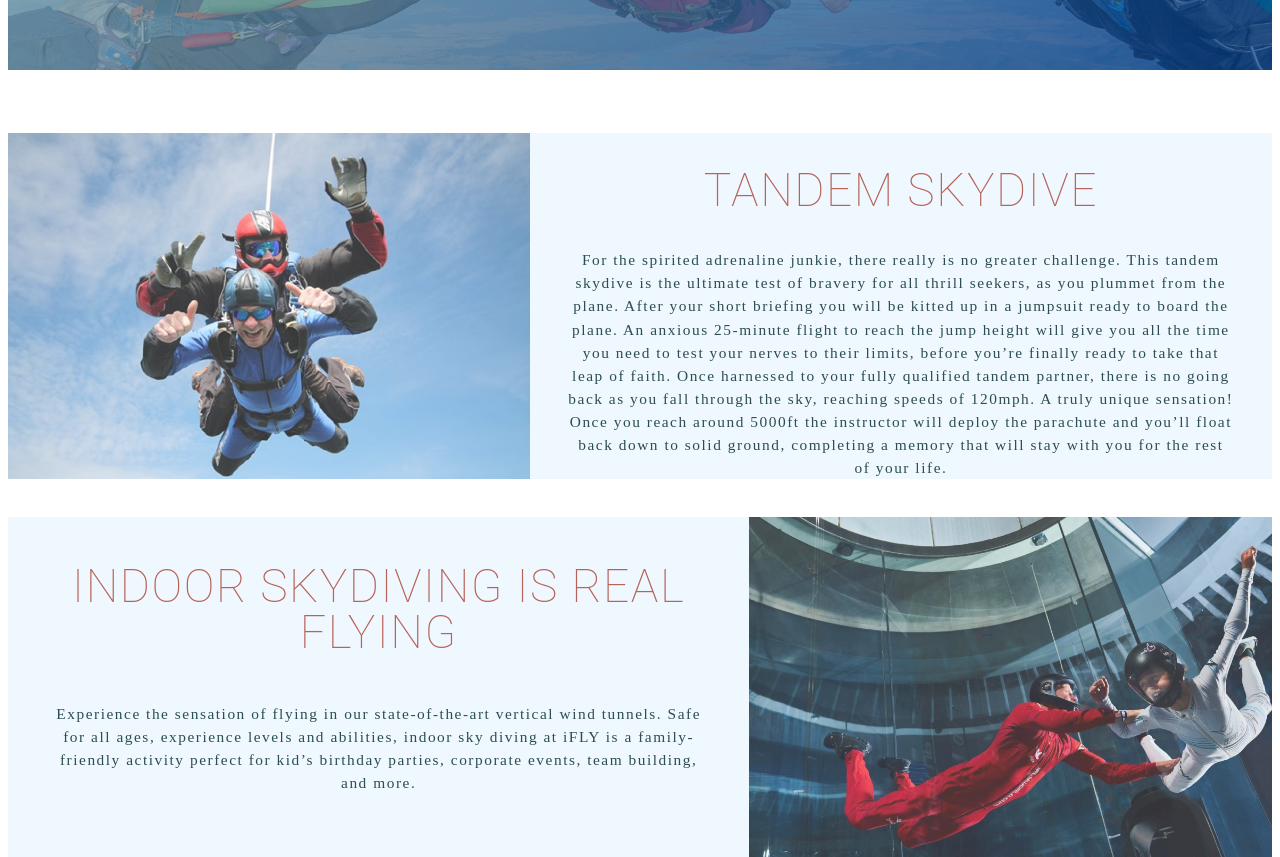
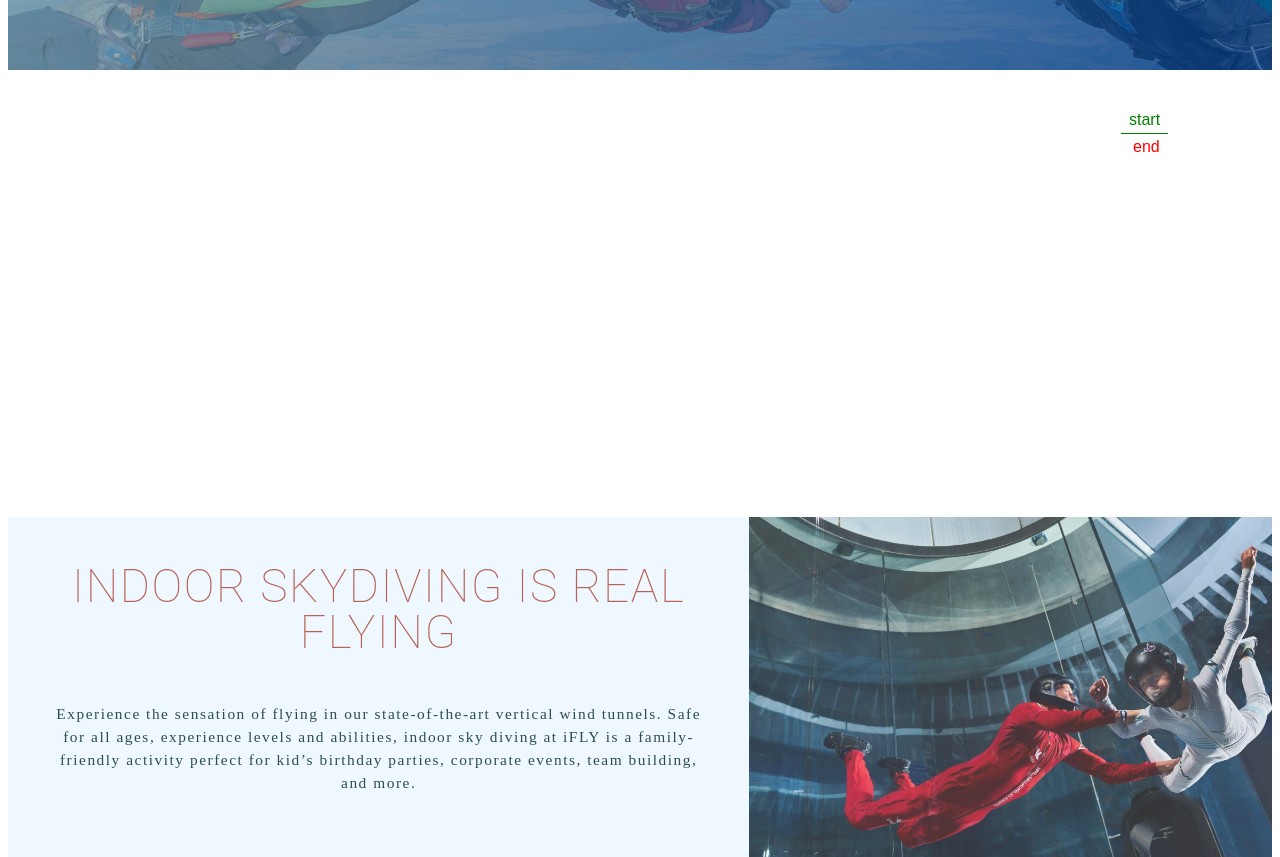
Before and after one commit to bahhtee17/vue-portfolio-website, a Vue app: page /#/ in a window 1280 px wide. Shown: the part 500-1357 px from the top of the page. Built offline with nearby package versions, Linux system fonts and the light colour scheme.

Commit message:
aniamtion in section 2

```diff
--- a/package.json
+++ b/package.json
@@ -7,7 +7,9 @@
     "build": "vue-cli-service build"
   },
   "dependencies": {
+    "animate.css": "^4.1.1",
     "core-js": "^3.6.5",
+    "gsap": "^3.8.0",
     "vue": "^2.6.11",
     "vue-router": "^3.2.0",
     "vuex": "^3.4.0"
--- a/src/components/FirstSection.vue
+++ b/src/components/FirstSection.vue
@@ -1,5 +1,5 @@
 <template>
- <div class="container">
+ <div class="container1">
 
     <div class="img-container">
         <img class="image" src="../assets/images/section_01.jpg"/>
@@ -16,19 +16,36 @@
 </template>
 
 <script>
+import { ScrollTrigger } from "gsap/ScrollTrigger";
+import { gsap } from "gsap";
 export default {
+
+    mounted(){
+        gsap.registerPlugin(ScrollTrigger);
+        gsap.to('.container1', {
+            opacity: 1,
+            scrollTrigger: {
+                trigger: '.container1',
+                start:'top 60%',
+                end: 'top 20%',
+                markers: true,
+                scrub: true
+            }
+        })
+    }
 
 }
 </script>
 
 <style scoped>
-.container{
+.container1{
     display: flex;
     width: 100%;
     font-size: 60%;
     height: 30vw;
     justify-content: center;
     color: black;
+    opacity: 0;
 
 
 
```
